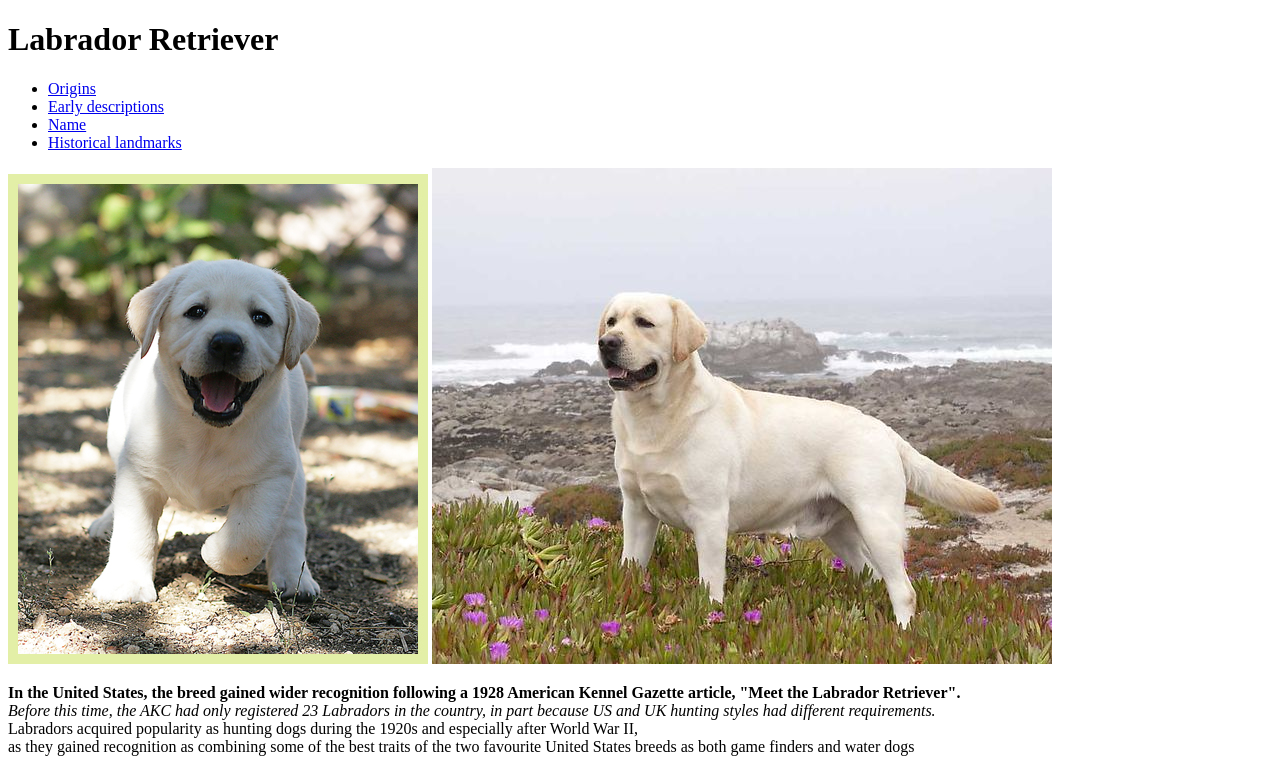
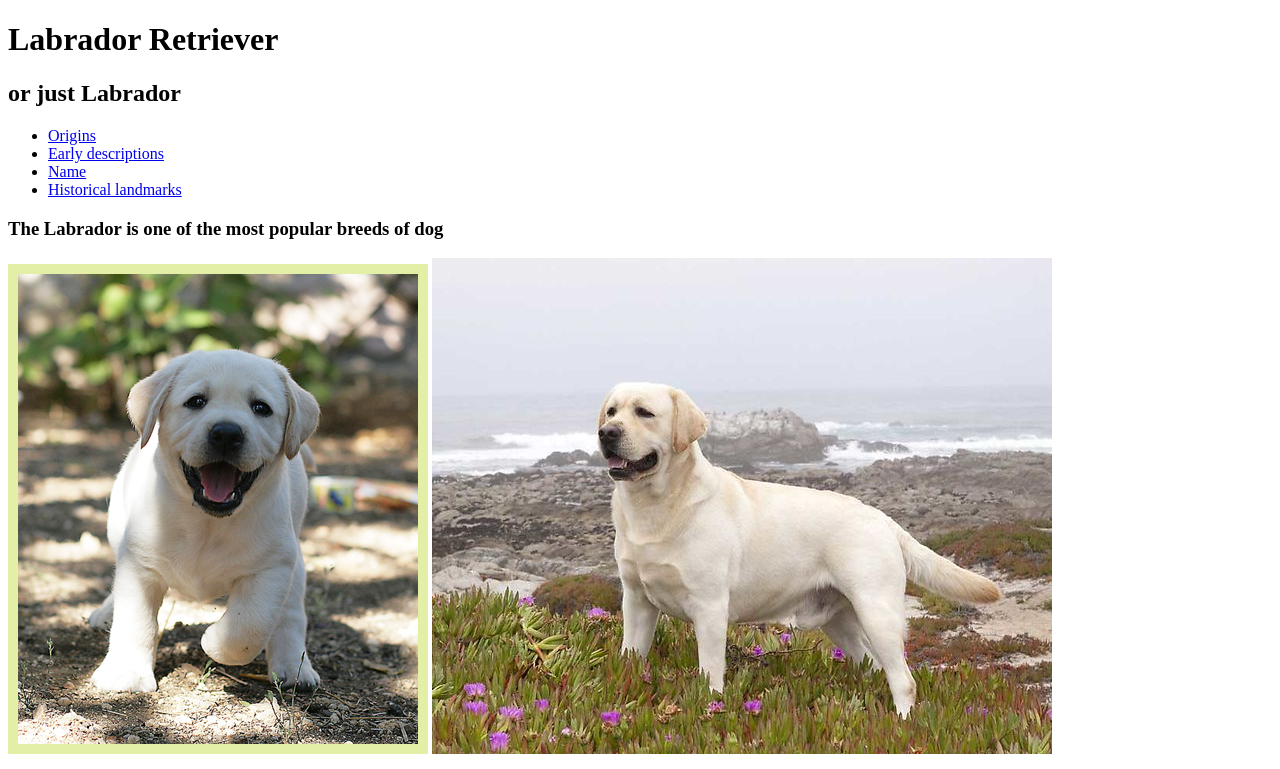
Before and after one commit to VitaliyVakuliuk/hw02, a plain HTML site: page index.html in a window 1280 px wide. Shown: the top 769 px of the page. Drawn offline with Linux system fonts and the light colour scheme.

Commit message:
Created markup

```diff
--- a/index.html
+++ b/index.html
@@ -11,6 +11,7 @@
         <h1>Labrador Retriever</h1>
     </header>
     <nav>
+        <h2>or just Labrador</h2>
         <ul>
             <li><a href="#">Origins</a></li>
             <li><a href="#">Early descriptions</a></li>
@@ -19,6 +20,7 @@
         </ul>
     </nav>
     <article>
+        <h3>The Labrador is one of the most popular breeds of dog</h3>
         <img src="img/dog.jpg" alt="dogs">
         <img src="img/dog2.jpg" alt="dogs">
         <p><b>In the United States,</b> <strong> the breed gained wider recognition following a 1928
```
Also changed, not shown: index2.html (+1 -0 lines).
